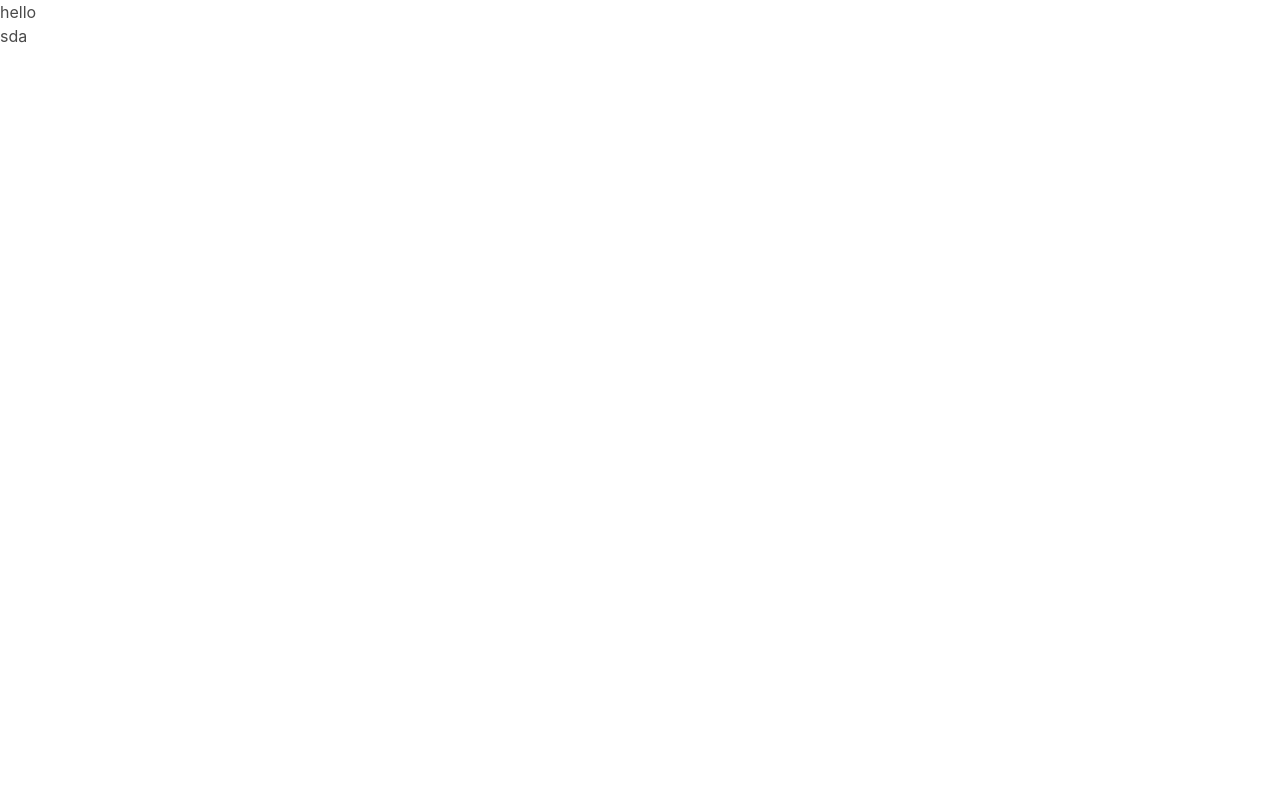
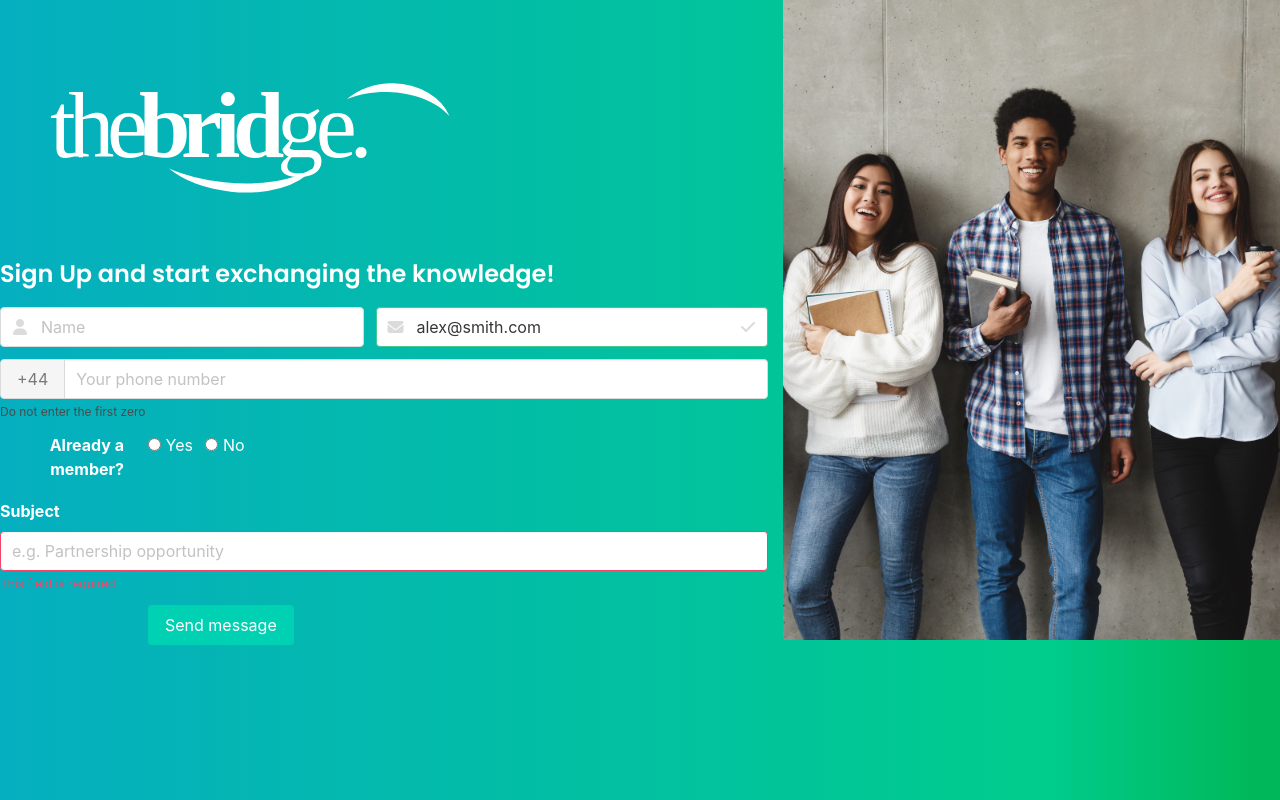
Before and after one commit to yoqub98/DEMO, a plain HTML site: page index.html in a window 1280 px wide. Shown: the top 800 px of the page. Drawn offline with nearby package versions, Linux system fonts and the light colour scheme.

Commit message:
changed 111

```diff
--- a/index.html
+++ b/index.html
@@ -2,6 +2,7 @@
 <html lang="en">
 <head>
     <meta charset="UTF-8">
+    <link rel="stylesheet" type="text/css" href="style.css">
     <meta http-equiv="X-UA-Compatible" content="IE=edge">
     <meta name="viewport" content="width=device-width, initial-scale=1.0">
     <link rel="stylesheet" href="https://cdn.jsdelivr.net/npm/bulma@0.9.2/css/bulma.min.css">
@@ -9,7 +10,113 @@
     <title>Урок 2</title>
 </head>
 <body>
-    <h1>hello</h1>
-<h2>sda</h2>
+   <div class="container" style="float:right; width: 40%;">
+    <img src="img2.jpg" style="width:100%; height: 100%; margin-left: 15px;   z-index: -2;">
+</div>
+    <img  src="logo.svg" style="width: 400px; margin: 50px;   z-index: -1;"/>
+<h1 style="font-family: 'Poppins',    sans-serif ; color: white; font-size:18pt; margin-bottom: 15px; font-weight:600;">Sign Up and start exchanging the knowledge! </h1>
+
+
+        <div id="form" style="z-index: 1;">
+            <div class="field is-horizontal">
+
+                <div class="field-body">
+                  <div class="field">
+                    <p class="control is-expanded has-icons-left">
+                      <input class="input" type="text" placeholder="Name">
+                      <span class="icon is-small is-left">
+                        <i class="fas fa-user"></i>
+                      </span>
+                    </p>
+                  </div>
+                  <div class="field">
+                    <p class="control is-expanded has-icons-left has-icons-right">
+                      <input class="input is-success" type="email" placeholder="Email" value="alex@smith.com">
+                      <span class="icon is-small is-left">
+                        <i class="fas fa-envelope"></i>
+                      </span>
+                      <span class="icon is-small is-right">
+                        <i class="fas fa-check"></i>
+                      </span>
+                    </p>
+                  </div>
+                </div>
+              </div>
+
+              <div class="field is-horizontal">
+
+                <div class="field-body">
+                  <div class="field is-expanded">
+                    <div class="field has-addons">
+                      <p class="control">
+                        <a class="button is-static">
+                          +44
+                        </a>
+                      </p>
+                      <p class="control is-expanded">
+                        <input class="input" type="tel" placeholder="Your phone number">
+                      </p>
+                    </div>
+                    <p class="help">Do not enter the first zero</p>
+                  </div>
+                </div>
+              </div>
+
+
+              <div class="field is-horizontal has-text-white">
+                <div class="field-label">
+                  <label class="label">Already a member?</label>
+                </div>
+                <div class="field-body">
+                  <div class="field is-narrow">
+                    <div class="control">
+                      <label class="radio">
+                        <input type="radio" name="member">
+                        Yes
+                      </label>
+                      <label class="radio">
+                        <input type="radio" name="member">
+                        No
+                      </label>
+                    </div>
+                  </div>
+                </div>
+              </div>
+
+              <div class="field is-vertical has-text-white ">
+                <div class="field-label is-normal"></div>
+                  <label class="label">Subject</label>
+
+                <div class="field-body">
+                  <div class="field">
+                    <div class="control">
+                      <input class="input is-danger" type="text" placeholder="e.g. Partnership opportunity">
+                    </div>
+                    <p class="help is-danger">
+                      This field is required
+                    </p>
+                  </div>
+                </div>
+              </div>
+
+
+
+              <div class="field is-horizontal">
+                <div class="field-label">
+                  <!-- Left empty for spacing -->
+                </div>
+                <div class="field-body">
+                  <div class="field">
+                    <div class="control">
+                      <button class="button is-primary">
+                        Send message
+                      </button>
+                    </div>
+                  </div>
+                </div>
+              </div>
+        </div>
+
+
 </body>
     </html>
--- /dev/null
+++ b/style.css
@@ -0,0 +1,11 @@
+@import url('https://fonts.googleapis.com/css2?family=Poppins:wght@100;200;300;400;500;600;800;900&display=swap');
+body {
+  height: 100rem;
+    background: linear-gradient(90deg, rgba(5,175,191,1) 1%, rgba(0,204,140,1) 82%, rgba(0,184,89,1) 98%);
+
+
+}
+
+.label {
+    color: white !important;
+}
```
Also changed, not shown: img1.jpg (added), img2.jpg (added), logo.svg (added).
